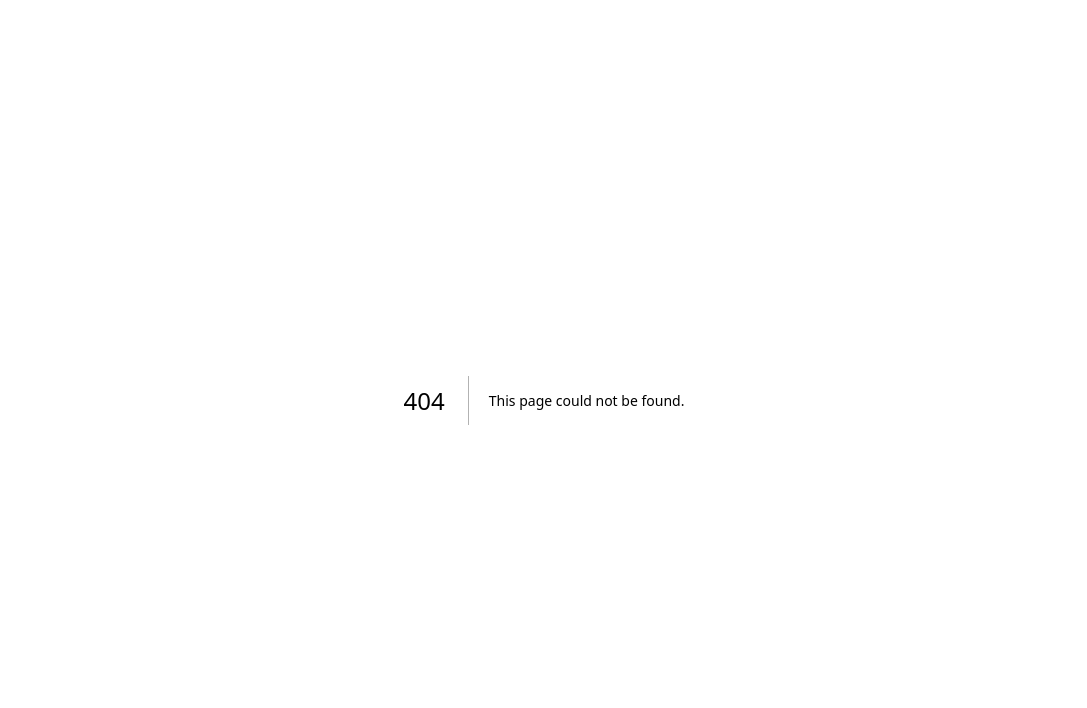
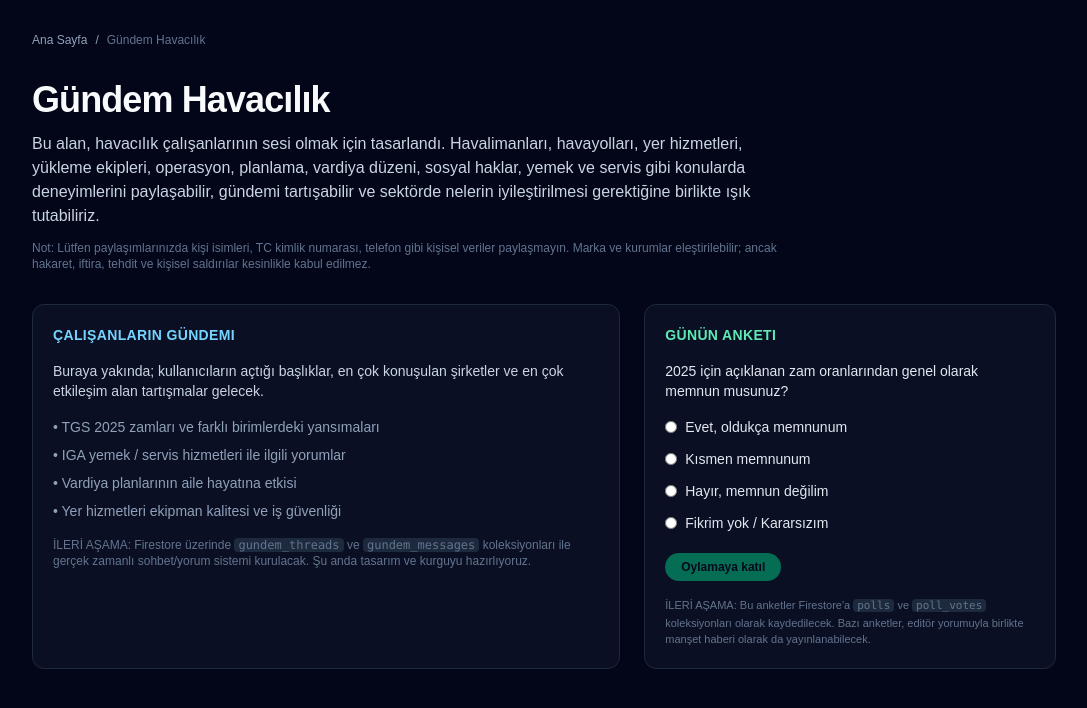
Before and after one commit to gurkankose1/nextjs-boilerplate, a Next.js app: page /gundem in a window 1280 px wide. Before the commit this address had no page. Shown: the top 708 px of the page, without its empty margins (96-1183 px from the left). Built offline with nearby package versions, Linux system fonts and the light colour scheme.

Commit message:
Create page.tsx

```diff
--- /dev/null
+++ b/app/gundem/page.tsx
@@ -0,0 +1,158 @@
+// app/gundem/page.tsx
+"use client";
+
+import { useState } from "react";
+import Link from "next/link";
+
+type PollOption = {
+  id: string;
+  label: string;
+};
+
+const DAILY_POLL_QUESTION =
+  "2025 için açıklanan zam oranlarından genel olarak memnun musunuz?";
+
+const DAILY_POLL_OPTIONS: PollOption[] = [
+  { id: "very-happy", label: "Evet, oldukça memnunum" },
+  { id: "ok", label: "Kısmen memnunum" },
+  { id: "not-happy", label: "Hayır, memnun değilim" },
+  { id: "no-comment", label: "Fikrim yok / Kararsızım" },
+];
+
+export default function GundemPage() {
+  const [selected, setSelected] = useState<string | null>(null);
+  const [submitted, setSubmitted] = useState(false);
+
+  const handleVote = () => {
+    if (!selected) return;
+    // İLERDE: Burada Firestore'a oy kaydı atacağız.
+    setSubmitted(true);
+  };
+
+  return (
+    <main className="min-h-screen bg-slate-950 text-slate-50 px-4 py-8 md:px-8 lg:px-16">
+      <div className="max-w-5xl mx-auto space-y-8">
+        {/* Breadcrumb */}
+        <nav className="text-xs text-slate-400 flex items-center gap-2">
+          <Link href="/" className="hover:text-sky-300 transition">
+            Ana Sayfa
+          </Link>
+          <span>/</span>
+          <span className="text-slate-500">Gündem Havacılık</span>
+        </nav>
+
+        {/* Başlık */}
+        <header className="space-y-3">
+          <h1 className="text-3xl md:text-4xl font-semibold tracking-tight">
+            Gündem Havacılık
+          </h1>
+          <p className="text-sm md:text-base text-slate-300 max-w-3xl">
+            Bu alan, havacılık çalışanlarının sesi olmak için tasarlandı.
+            Havalimanları, havayolları, yer hizmetleri, yükleme ekipleri,
+            operasyon, planlama, vardiya düzeni, sosyal haklar, yemek ve
+            servis gibi konularda deneyimlerini paylaşabilir, gündemi
+            tartışabilir ve sektörde nelerin iyileştirilmesi gerektiğine
+            birlikte ışık tutabiliriz.
+          </p>
+          <p className="text-xs text-slate-500 max-w-3xl">
+            Not: Lütfen paylaşımlarınızda kişi isimleri, TC kimlik numarası,
+            telefon gibi kişisel veriler paylaşmayın. Marka ve kurumlar
+            eleştirilebilir; ancak hakaret, iftira, tehdit ve kişisel
+            saldırılar kesinlikle kabul edilmez.
+          </p>
+        </header>
+
+        {/* Anket + Gündem kutuları */}
+        <div className="grid gap-6 md:grid-cols-[minmax(0,2fr)_minmax(0,1.4fr)]">
+          {/* Gündem Notları - İLERDE: Firestore'dan gerçek mesajlar gelecek */}
+          <section className="rounded-xl border border-slate-800 bg-slate-900/60 p-4 md:p-5 space-y-4">
+            <h2 className="text-sm font-semibold text-sky-300 uppercase tracking-wide">
+              Çalışanların Gündemi
+            </h2>
+            <p className="text-sm text-slate-300">
+              Buraya yakında; kullanıcıların açtığı başlıklar, en çok konuşulan
+              şirketler ve en çok etkileşim alan tartışmalar gelecek.
+            </p>
+            <ul className="space-y-2 text-sm text-slate-400">
+              <li>• TGS 2025 zamları ve farklı birimlerdeki yansımaları</li>
+              <li>• IGA yemek / servis hizmetleri ile ilgili yorumlar</li>
+              <li>• Vardiya planlarının aile hayatına etkisi</li>
+              <li>• Yer hizmetleri ekipman kalitesi ve iş güvenliği</li>
+            </ul>
+            <p className="text-xs text-slate-500">
+              İLERİ AŞAMA: Firestore üzerinde{" "}
+              <code className="bg-slate-800 px-1 rounded">
+                gundem_threads
+              </code>{" "}
+              ve{" "}
+              <code className="bg-slate-800 px-1 rounded">
+                gundem_messages
+              </code>{" "}
+              koleksiyonları ile gerçek zamanlı sohbet/yorum sistemi
+              kurulacak. Şu anda tasarım ve kurguyu hazırlıyoruz.
+            </p>
+          </section>
+
+          {/* Günlük Anket */}
+          <section className="rounded-xl border border-slate-800 bg-slate-900/60 p-4 md:p-5 space-y-4">
+            <h2 className="text-sm font-semibold text-emerald-300 uppercase tracking-wide">
+              Günün Anketi
+            </h2>
+            <p className="text-sm text-slate-200">{DAILY_POLL_QUESTION}</p>
+
+            <form
+              className="space-y-3"
+              onSubmit={(e) => {
+                e.preventDefault();
+                handleVote();
+              }}
+            >
+              {DAILY_POLL_OPTIONS.map((opt) => (
+                <label
+                  key={opt.id}
+                  className="flex items-center gap-2 text-sm text-slate-200 cursor-pointer"
+                >
+                  <input
+                    type="radio"
+                    name="daily-poll"
+                    value={opt.id}
+                    checked={selected === opt.id}
+                    onChange={() => setSelected(opt.id)}
+                    className="h-3 w-3 accent-emerald-400"
+                  />
+                  <span>{opt.label}</span>
+                </label>
+              ))}
+
+              <button
+                type="submit"
+                disabled={!selected || submitted}
+                className="mt-2 inline-flex items-center rounded-full bg-emerald-500/90 px-4 py-1.5 text-xs font-semibold text-slate-950 disabled:opacity-60 disabled:cursor-not-allowed hover:bg-emerald-400 transition"
+              >
+                {submitted ? "Oy kullanıldı" : "Oylamaya katıl"}
+              </button>
+            </form>
+
+            {submitted && (
+              <p className="text-xs text-emerald-300">
+                Teşekkürler! Bu anketin sonuçlarını ileride “haber” formatında
+                yayınlayarak çalışanların sesini daha görünür hale
+                getireceğiz.
+              </p>
+            )}
+
+            <p className="text-[11px] text-slate-500">
+              İLERİ AŞAMA: Bu anketler Firestore&apos;a{" "}
+              <code className="bg-slate-800 px-1 rounded">polls</code> ve{" "}
+              <code className="bg-slate-800 px-1 rounded">
+                poll_votes
+              </code>{" "}
+              koleksiyonları olarak kaydedilecek. Bazı anketler, editör
+              yorumuyla birlikte manşet haberi olarak da yayınlanabilecek.
+            </p>
+          </section>
+        </div>
+      </div>
+    </main>
+  );
+}
```
